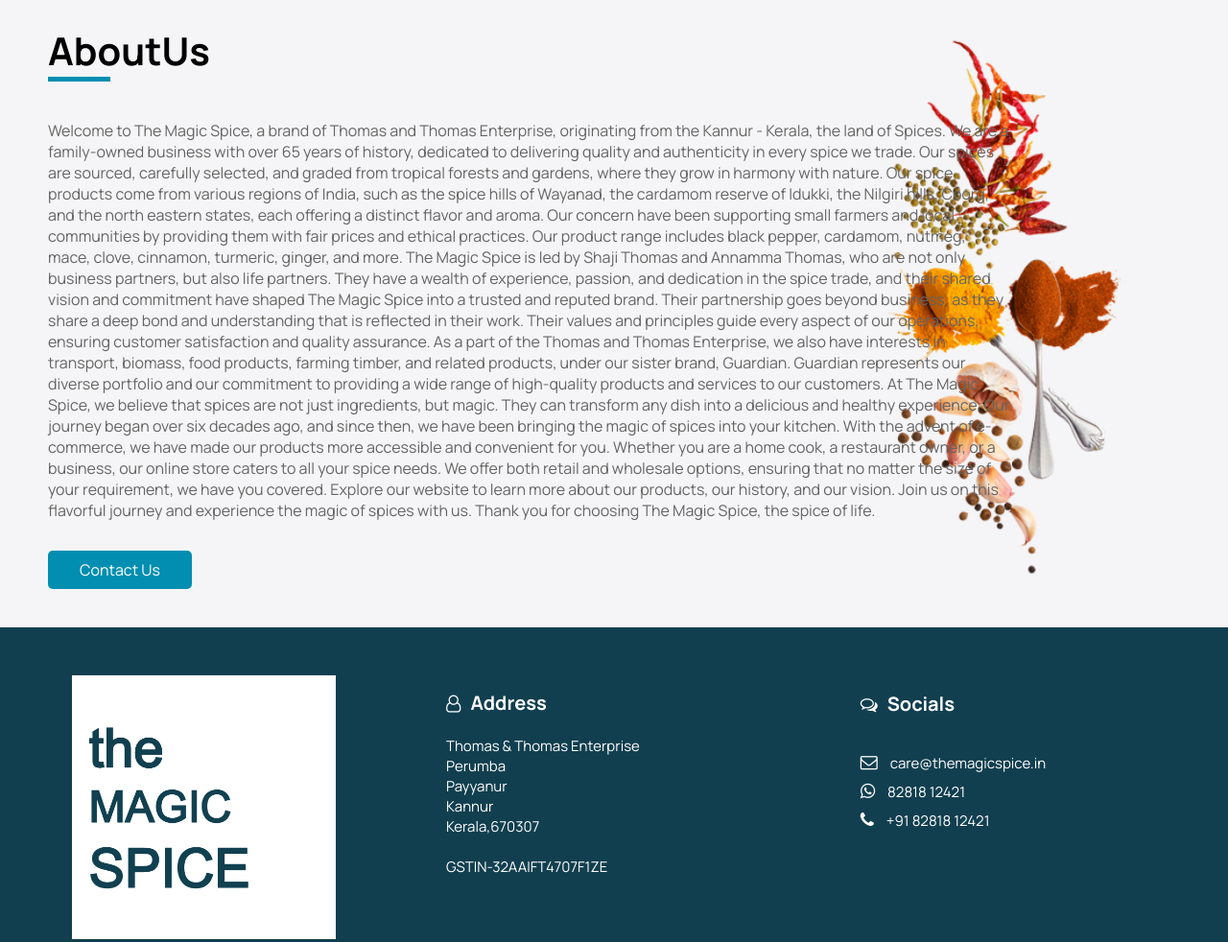
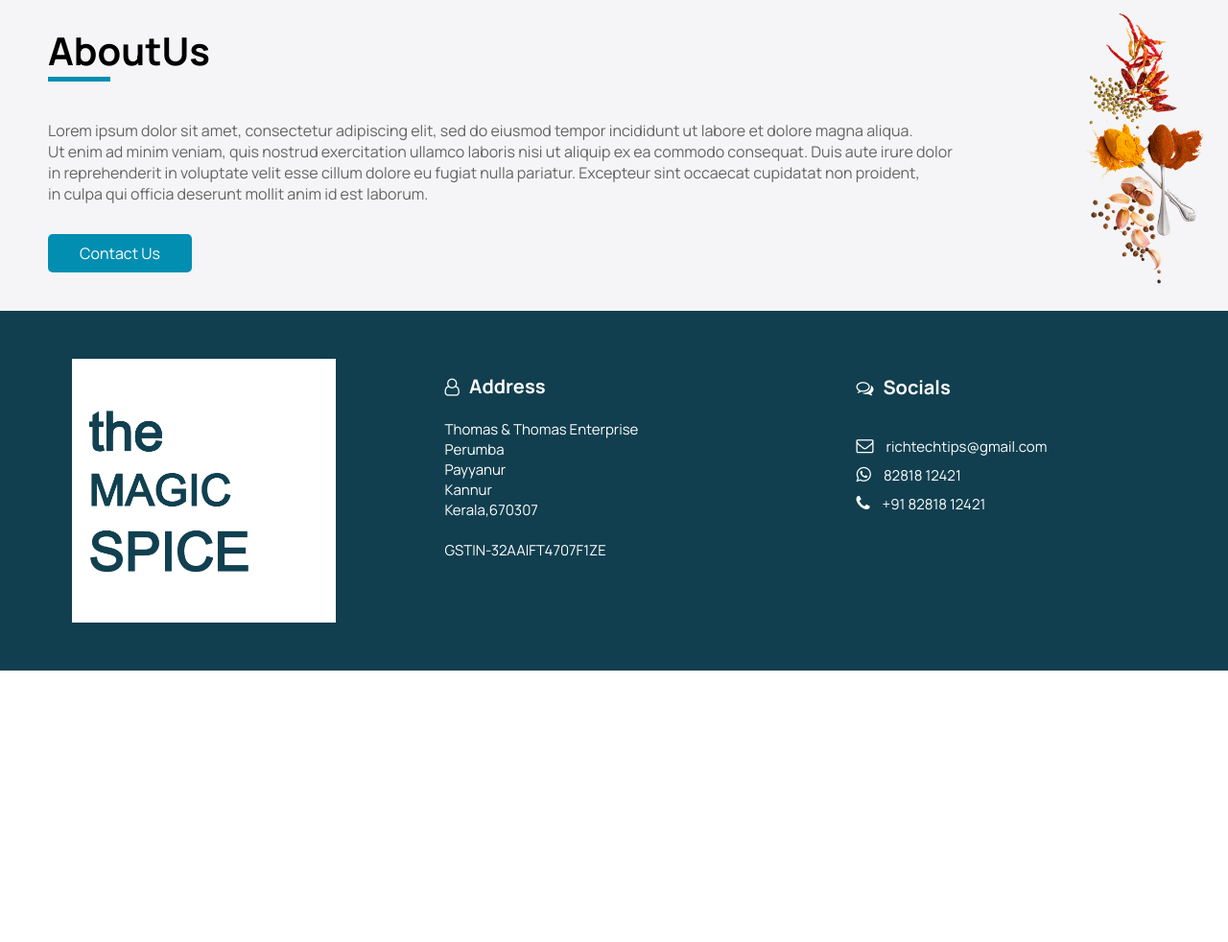
Before and after one commit to knightguardian/magicspices, a plain HTML site: page index.html in a window 1280 px wide. Shown: the part 1480-2462 px from the top of the page at 96% size. After the commit the page ends 2179 px from the top, so only its background shows below. Drawn offline with Linux system fonts and the light colour scheme.

Commit message:
Add files via upload

```diff
--- a/index.html
+++ b/index.html
@@ -159,11 +159,12 @@
         </div>
         <div class="aboutus" id="aboutus">
             <h1>AboutUs</h1>
-            <p>Welcome to The Magic Spice, a brand of Thomas and Thomas Enterprise, originating from the Kannur - Kerala, the land of Spices. We are a family-owned business with over 65 years of history, dedicated to delivering quality and authenticity in every spice we trade. Our spices are sourced, carefully selected, and graded from tropical forests and gardens, where they grow in harmony with nature. Our spice products come from various regions of India, such as the spice hills of Wayanad, the cardamom reserve of Idukki, the Nilgiri hills, Coorg, and the north eastern states, each offering a distinct flavor and aroma. Our concern have been supporting small farmers and local communities by providing them with fair prices and ethical practices. Our product range includes black pepper, cardamom, nutmeg, mace, clove, cinnamon, turmeric, ginger, and more.
-The Magic Spice is led by Shaji Thomas and Annamma Thomas, who are not only business partners, but also life partners. They have a wealth of experience, passion, and dedication in the spice trade, and their shared vision and commitment have shaped The Magic Spice into a trusted and reputed brand. Their partnership goes beyond business, as they share a deep bond and understanding that is reflected in their work. Their values and principles guide every aspect of our operations, ensuring customer satisfaction and quality assurance.
-As a part of the Thomas and Thomas Enterprise, we also have interests in transport, biomass, food products, farming timber, and related products, under our sister brand, Guardian. Guardian represents our diverse portfolio and our commitment to providing a wide range of high-quality products and services to our customers.
-At The Magic Spice, we believe that spices are not just ingredients, but magic. They can transform any dish into a delicious and healthy experience. Our journey began over six decades ago, and since then, we have been bringing the magic of spices into your kitchen. With the advent of e-commerce, we have made our products more accessible and convenient for you. Whether you are a home cook, a restaurant owner, or a business, our online store caters to all your spice needs. We offer both retail and wholesale options, ensuring that no matter the size of your requirement, we have you covered.
-Explore our website to learn more about our products, our history, and our vision. Join us on this flavorful journey and experience the magic of spices with us. Thank you for choosing The Magic Spice, the spice of life.</p>
+            <p>Lorem ipsum dolor sit amet, consectetur adipiscing elit, sed do eiusmod
+                tempor incididunt ut labore et dolore magna aliqua. <br>Ut enim ad minim veniam,
+                quis nostrud exercitation ullamco laboris nisi ut aliquip ex ea commodo consequat.
+                Duis aute irure dolor <br>in reprehenderit in voluptate velit esse cillum dolore eu
+                fugiat nulla pariatur. Excepteur sint occaecat cupidatat non proident, <br> in
+                culpa qui officia deserunt mollit anim id est laborum.</p>
                 <button class="contact">Contact Us</button>
         </div>
         <footer id="footer">
@@ -176,7 +177,7 @@ GSTIN-32AAIFT4707F1ZE</p>
             <div class="social">
                 <p><i class="fa fa-comments-o"></i><strong>Socials</strong>
                     <br><br>
-                    <i class="fa fa-envelope-o"></i> care@themagicspice.in<br>
+                    <i class="fa fa-envelope-o"></i> richtechtips@gmail.com<br>
                     <i class="fa fa-whatsapp"></i>  82818 12421<br>
                     <i class="fa fa-phone"></i> +91 82818 12421
                 </p>
```
